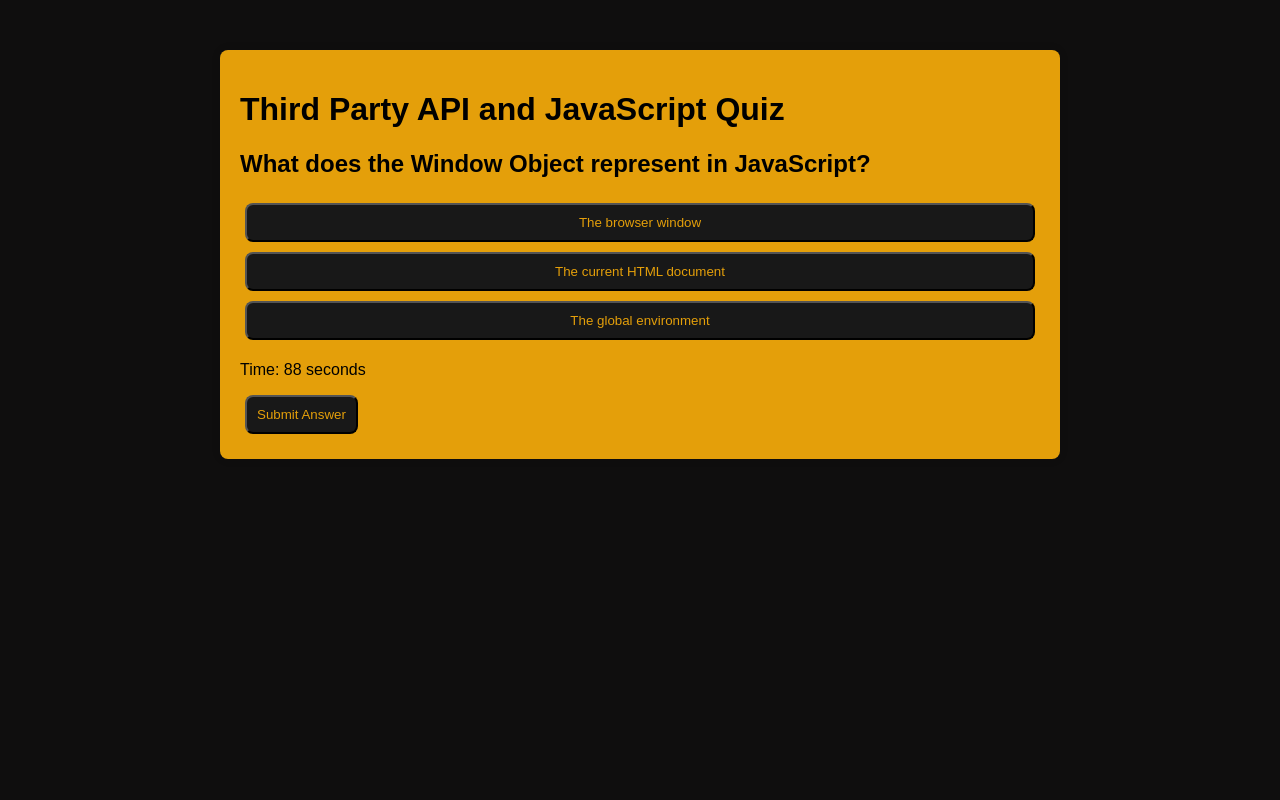
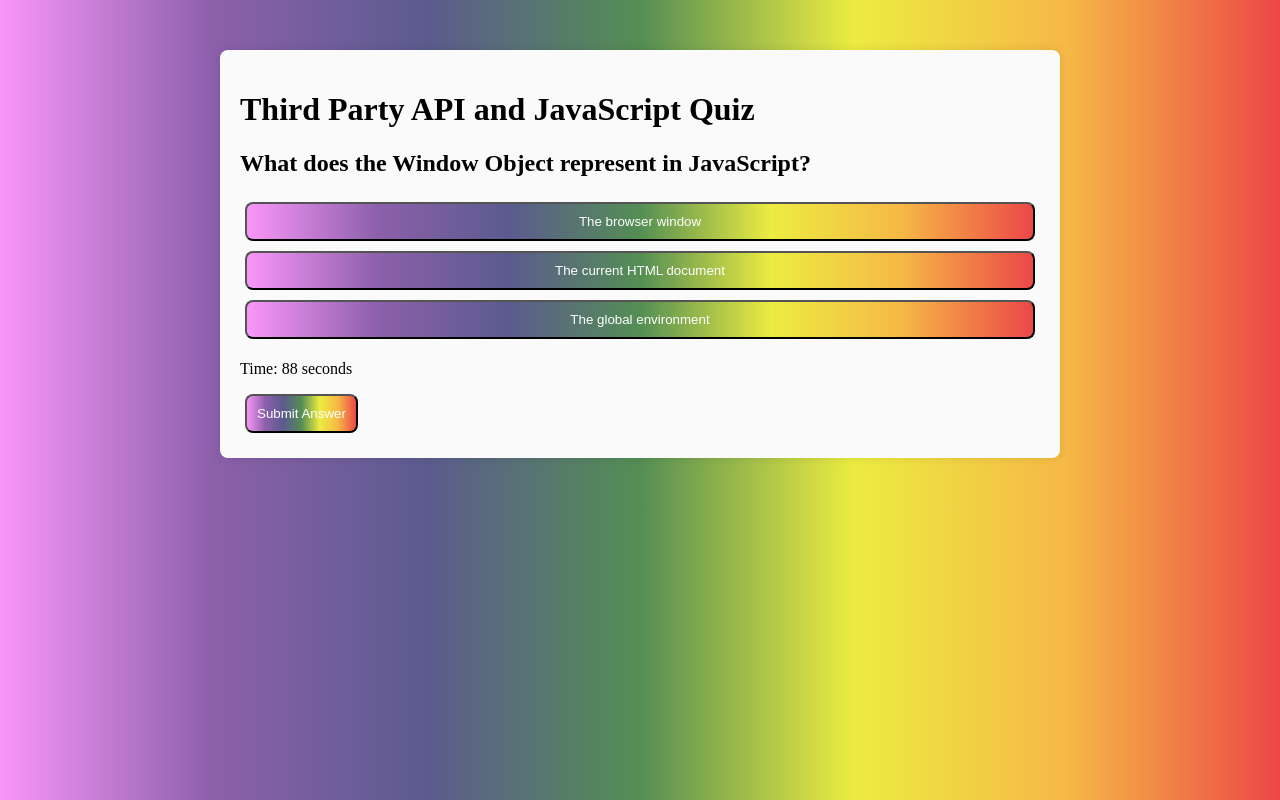
Before and after one commit to Marisol514/CodeQuest, a plain HTML site: page index.html in a window 1280 px wide. Both pictures are taken after a click on the button "Start Quest". Drawn offline with Linux system fonts and the light colour scheme.

Commit message:
added more questions, modified code in JS and changed the CSS to change the background color

```diff
--- a/spript.js
+++ b/spript.js
@@ -7,10 +7,10 @@ document.addEventListener('DOMContentLoaded', function () {
     var saveBtn = document.getElementById('save-btn');
     var codeInput = document.getElementById('code-input');
 
-    let timer;
-    let timeLeft = 90; // Initial time in seconds
-    let currentQuestionIndex = 0;
-    let score = 0;
+    var timer;
+    var timeLeft = 90; // Initial time in seconds
+    var currentQuestionIndex = 0;
+    var score = 0;
 
     var questions = [
         {
@@ -18,6 +18,38 @@ document.addEventListener('DOMContentLoaded', function () {
             question: 'What does the Window Object represent in JavaScript?',
             options: ['The browser window', 'The current HTML document', 'The global environment'],
             correctAnswer: 'The global environment'
+        },
+
+
+        {
+            type: 'multiple-choice',
+            question: 'What does the DOM Stand for in JavaScript?',
+            options: ['Document Object Model', 'Data Object Model', 'Document Oriented Moduel'],
+            correctAnswer: 'Document Object Model'
+        },
+        {
+            type: 'coding',
+            question: 'Implement a function to find the factorial of a number:',
+            codeChallenge: 'function factorial(n) {\n// Your code here\n}',
+            correctCode: 'function factorial(n) {\n  if (n === 0 || n === 1) return 1;\n  return n * factorial(n - 1);\n}'
+        },
+        {
+            type: 'multiple-choice',
+            question: 'What is the purpose of the "use strict" directive in JavaScript?',
+            options: ['Enforces a more strict set of rules for writing JavaScript', 'Allows the use of deprecated features', 'Declares a variable with strict scope'],
+            correctAnswer: 'Enforces a more strict set of rules for writing JavaScript'
+        },
+        {
+            type: 'coding',
+            question: 'Write a function to check if a given string is a palindrome:',
+            codeChallenge: 'function isPalindrome(str) {\n// Your code here\n}',
+            correctCode: 'function isPalindrome(str) {\n  return str === str.split("").reverse().join("");\n}'
+        },
+        {
+            type: 'multiple-choice',
+            question: 'Which of the following is NOT a valid way to declare a JavaScript variable?',
+            options: ['var x = 10;', 'var y = 20;', 'const z = 30;', 'variable w = 40;'],
+            correctAnswer: 'variable w = 40;'
         },
     ];
 
@@ -62,10 +94,10 @@ document.addEventListener('DOMContentLoaded', function () {
     }
 
     function checkAnswer(answerIndex) {
-        const currentQuestion = questions[currentQuestionIndex];
+        var currentQuestion = questions[currentQuestionIndex];
 
         if (currentQuestion.type === 'multiple-choice') {
-            const userAnswer = currentQuestion.options[answerIndex];
+            var userAnswer = currentQuestion.options[answerIndex];
             if (userAnswer === currentQuestion.correctAnswer) {
                 score++;
                 timeLeft = 90; // Resets time to 90 seconds on correct answer
@@ -76,7 +108,7 @@ document.addEventListener('DOMContentLoaded', function () {
                 showFeedback('Incorrect answer');
             }
         } else if (currentQuestion.type === 'coding') {
-            const userCode = codeInput.value.trim();
+            var userCode = codeInput.value.trim();
             if (userCode === currentQuestion.correctCode.trim()) {
                 score++;
                 timeLeft = 90; // Resets time to 90 seconds on correct answer
@@ -98,7 +130,7 @@ document.addEventListener('DOMContentLoaded', function () {
     }
 
     function showFeedback(feedback) {
-        const feedbackElement = document.getElementById('feedback');
+        var feedbackElement = document.getElementById('feedback');
         feedbackElement.textContent = feedback;
     }
 
--- a/style.css
+++ b/style.css
@@ -1,12 +1,11 @@
 body {
-    font-family: 'Arial', sans-serif;
-    background-color: #0f0e0e;
-  }
+  background: linear-gradient(to right, rgb(249, 150, 249), rgb(140, 96, 171), rgb(91, 91, 142), rgb(84, 142, 84), rgb(236, 236, 65), rgb(246, 184, 70), rgb(236, 71, 71));
+}
 
   .container {
     max-width: 800px;
     margin: 50px auto;
-    background-color: #e49f0a;
+    background-color: #fafafa;
     padding: 20px;
     border-radius: 8px;
     box-shadow: 0 0 10px rgba(0, 0, 0, 0.1);
@@ -16,8 +15,8 @@ body {
     padding: 10px;
     margin-top: 10px;
     cursor: pointer;
-    background-color: #181818;
-    color: #e49f0a;
+    background: linear-gradient(to right, rgb(249, 150, 249), rgb(140, 96, 171), rgb(91, 91, 142), rgb(84, 142, 84), rgb(236, 236, 65), rgb(246, 184, 70), rgb(236, 71, 71));
+    color: #ffffff;
   }
   button {
     border-radius: 8px; /* Adjust the border-radius as needed */
```
